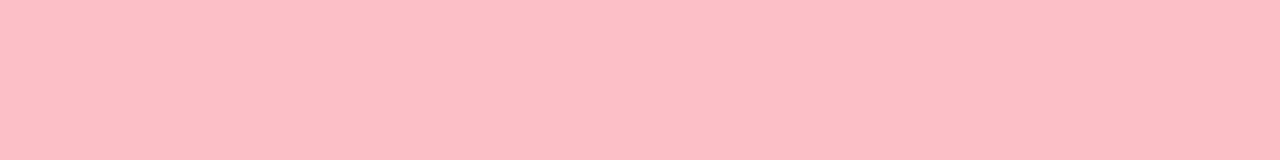
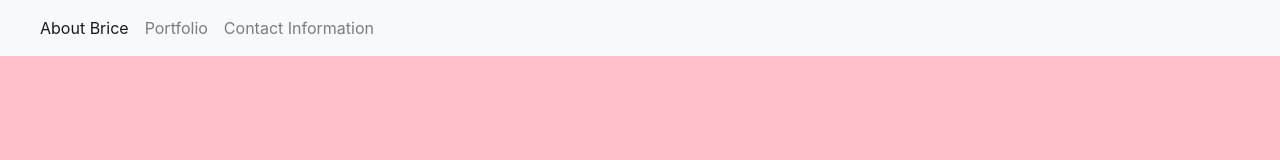
Before and after one commit to swagmaster678/Brice-White-Field-Portfolio, a plain HTML site: page portfolio.html in a window 1280 px wide. Drawn offline with nearby package versions, Linux system fonts and the light colour scheme.

Commit message:
some changes to my nav bar

```diff
--- a/portfolio.html
+++ b/portfolio.html
@@ -4,7 +4,23 @@
 <head>
     <meta charset="UTF-8">
     <meta name="viewport" content="width=device-width, initial-scale=1.0">
+
+    <link rel="stylesheet" href="https://stackpath.bootstrapcdn.com/bootstrap/4.3.1/css/bootstrap.min.css" integrity="sha384-ggOyR0iXCbMQv3Xipma34MD+dH/1fQ784/j6cY/iJTQUOhcWr7x9JvoRxT2MZw1T" crossorigin="anonymous">
+
     <title>My Portfolio</title>
+
+    <nav class="navbar navbar-expand-lg navbar-light bg-light">
+        <a class="navbar-brand" href="#"></a>
+        <button class="navbar-toggler" type="button" data-toggle="collapse" data-target="#navbarNavAltMarkup" aria-controls="navbarNavAltMarkup" aria-expanded="false" aria-label="Toggle navigation">
+          <span class="navbar-toggler-icon"></span>
+        </button>
+        <div class="collapse navbar-collapse" id="navbarNavAltMarkup">
+          <div class="navbar-nav">
+            <a class="nav-item nav-link active" href="index.html">About Brice</a>
+            <a class="nav-item nav-link" href="portfolio.html">Portfolio</a>
+            <a class="nav-item nav-link" href="contact.html">Contact Information</a>
+        </div>
+</nav>
 </head>
 <body>
 
```
Also changed, not shown: contact.html (+17 -1 lines), index.html (+2 -1 lines).
